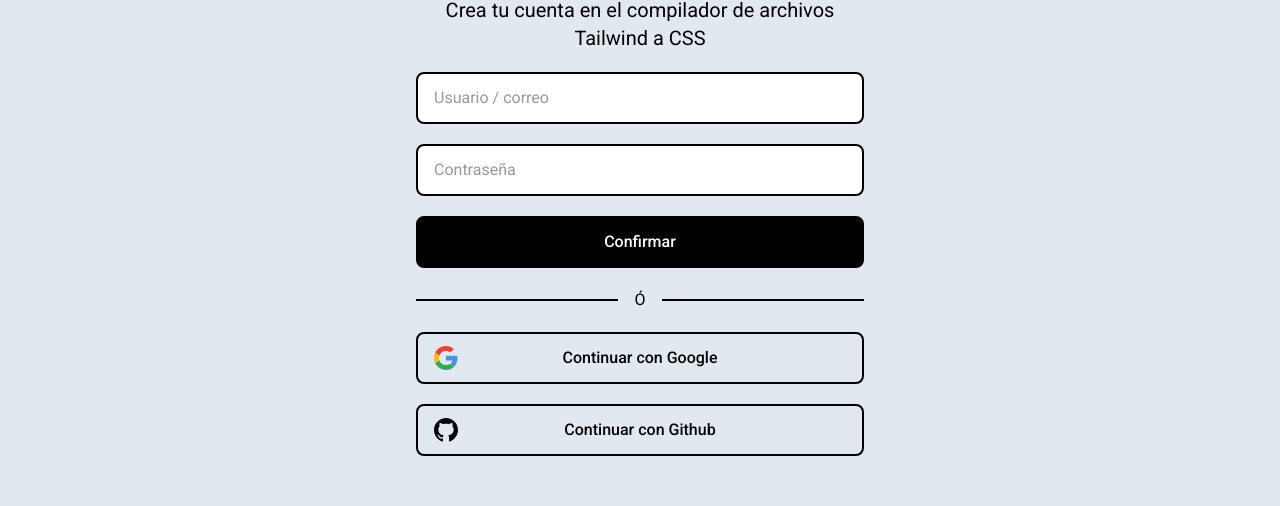
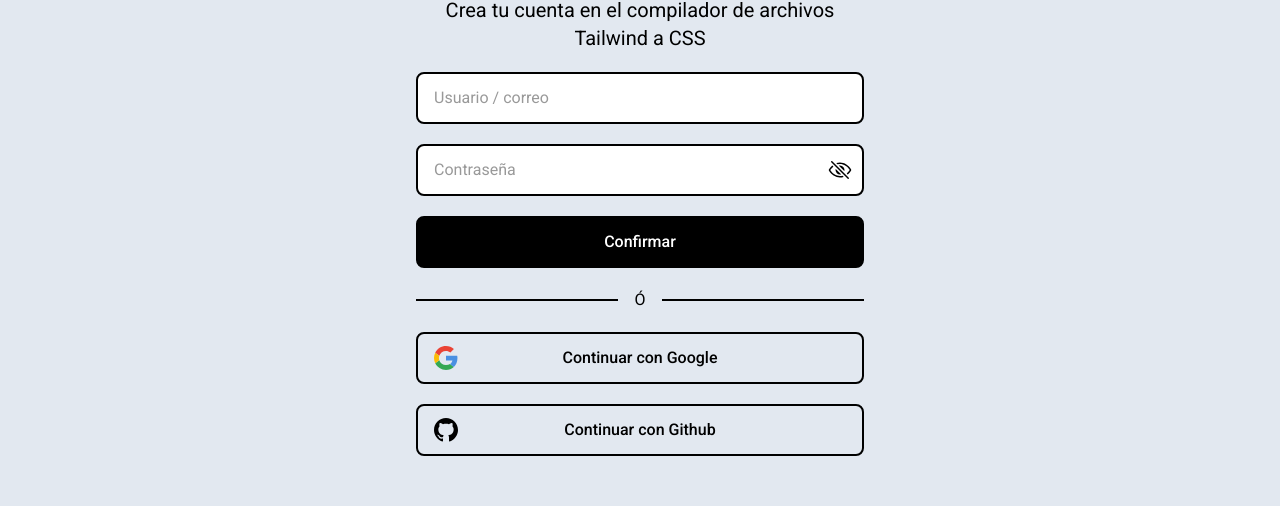
Before and after one commit to AntonioMP96/nextjs-docker-aws-ec2-test, a Next.js app: page /login/register in a window 1280 px wide. Shown: the part 203-709 px from the top of the page. Built offline with nearby package versions, Linux system fonts and the light colour scheme.

Commit message:
- Agregando boton de esconder/mostrar contrasena

```diff
--- a/app/(main_pages)/perfil/page.tsx
+++ b/app/(main_pages)/perfil/page.tsx
@@ -14,7 +14,7 @@ export default async function Perfil() {
         <div className="p-5 h-full">
             <div className='w-full h-full flex flex-col items-center justify-center gap-7'>
                 {session?.user?.image ? <Image className="rounded-full" src={session.user.image} width={250} height={250} alt="Profile logo" priority={true}/> : <IoPersonCircleSharp className='text-5xl'/>}
-                <h1 className="text-5xl font-medium">{session?.user?.name ? session.user.name : 'Mi perfil'}</h1>
+                <h1 className="text-center leading-snug text-5xl font-medium">{session?.user?.name ? session.user.name : 'Mi perfil'}</h1>
                 <h2 className="text-md text-slate-500 -mt-4">{session?.user?.email ? session.user.email : 'Tailwind to CSS'}</h2>
                 <hr className="w-80 border-t-black"/>
 
--- a/app/login/register/page.tsx
+++ b/app/login/register/page.tsx
@@ -1,7 +1,13 @@
+'use client'
+
 import Image from 'next/image'
 import Link from 'next/link'
+import { useState } from 'react'
+import { IoEyeOutline, IoEyeOffOutline} from 'react-icons/io5'
 
 export default function Register() {
+    const [showPass, setShowPass] = useState(false)
+
     return (
         <div  className='h-full'>
             <div className="flex items-center justify-start gap-3 m-7">
@@ -24,20 +30,38 @@ export default function Register() {
                         <h2 className="text-3xl md:text-4xl font-bold">Crear cuenta</h2>
                         <p className="text-md md:text-xl">Crea tu cuenta en el compilador de archivos Tailwind a CSS</p>
                     </div>
-                    <div className="flex flex-col max-w-md space-y-5">
+                    <div className="space-y-5">
+                        <form action="" className="flex flex-col max-w-md space-y-5">
                             <input
                             type="text"
+                            title="Usuario/correo"
                             placeholder="Usuario / correo"
                             className="flex px-3 py-2 md:px-4 md:py-3 border-2 border-black rounded-lg font-medium placeholder:font-normal"
                             />
+                            <div className="relative w-full">
                                 <input
-                        type="password"
+                                type={showPass ? "text" : "password"}
+                                title="Contraseña"
                                 placeholder="Contraseña"
-                        className="flex px-3 py-2 md:px-4 md:py-3 border-2 border-black rounded-lg font-medium placeholder:font-normal"
+                                className="w-full flex px-3 py-2 md:px-4 md:py-3 border-2 border-black rounded-lg font-medium placeholder:font-normal"
                                 />
-                        <button className="flex items-center justify-center flex-none px-3 py-2 md:px-4 md:py-3 border-2 rounded-lg font-medium border-black bg-black text-white">
+                                <button
+                                type="button"
+                                title={showPass ? "Esconder" : "Mostrar"}
+                                onClick={() => setShowPass(showPass ? false : true)}
+                                className="absolute inset-y-0 right-0 pr-3 hover:text-slate-400 transition-all">
+                                    {showPass ? <IoEyeOutline className='text-2xl'/> : <IoEyeOffOutline className='text-2xl'/>}
+                                </button>
+                            </div>
+
+                            <button className={`
+                            flex items-center justify-center flex-none
+                            px-3 py-2 md:px-4 md:py-3 rounded-lg font-medium
+                            border-2  border-black bg-black text-white
+                            `}>
                                 Confirmar
                             </button>
+                        </form>
 
                         <div className="flex justify-center items-center">
                             <span className="w-full border border-black"></span>
```
Lines whose indentation alone changed are shown as unchanged.
